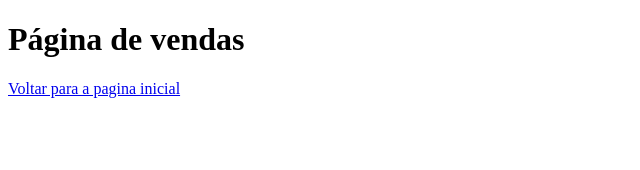
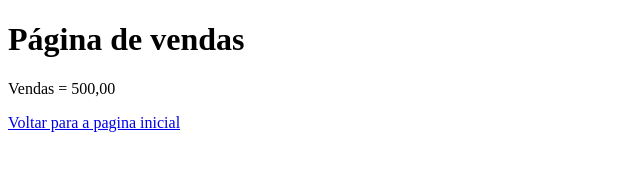
Before and after one commit to 1eduardo6/aulagithub, a plain HTML site: page vendas.html in a window 1280 px wide. Shown: the whole page, without its empty margins (0-640 px from the left). Drawn offline with Linux system fonts and the light colour scheme.

Commit message:
Acrescentado valor das vendas

```diff
--- a/vendas.html
+++ b/vendas.html
@@ -8,6 +8,7 @@
 </head>
 <body>
     <h1>Página de vendas</h1>
+    <p>Vendas = 500,00</p>
     <a href="index.html">Voltar para a pagina inicial</a>
 </body>
 </html>
```
Also changed, not shown: index.html (+1 -0 lines).
